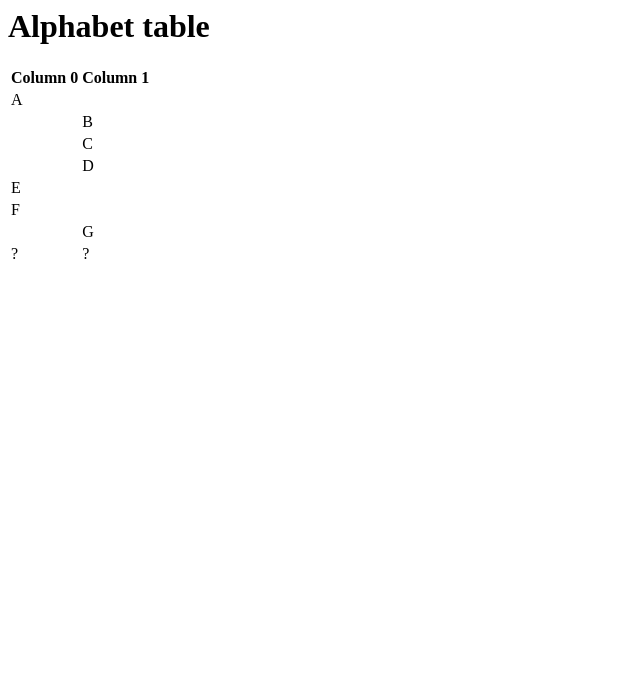
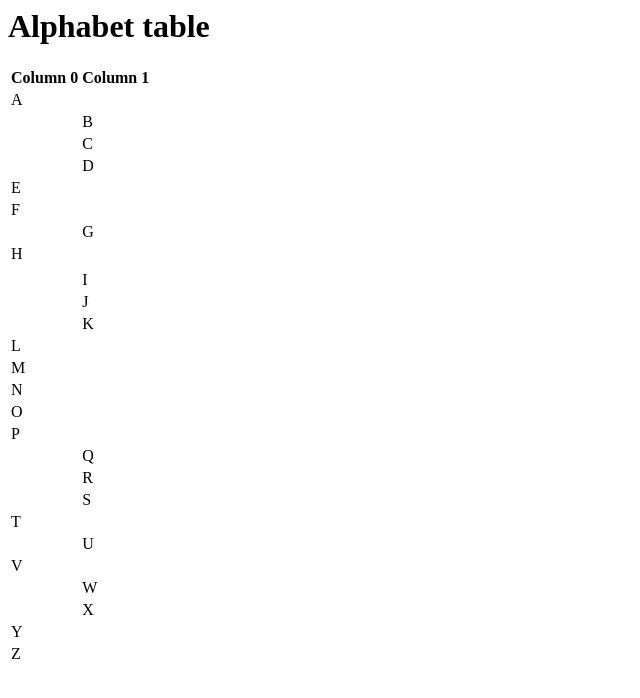
Before and after one commit to comp426-2022-spring/a00-poojha-p, a website: page index.html in a window 1280 px wide. Shown: the whole page, without its empty margins (0-640 px from the left). Drawn offline with Linux system fonts and the light colour scheme.

Commit message:
changed index.html and browser sync

```diff
--- a/index.html
+++ b/index.html
@@ -36,7 +36,64 @@
                         <td></td><td>G</td>
                     </tr>
                     <tr>
-                        <td>?</td><td>?</td>
+                        <td>H</td><td></td>
+                    </tr>
+                    <tr>
+                        <td></td><td></td>
+                    </tr>
+                    <tr>
+                        <td></td><td>I</td>
+                    </tr>
+                    <tr>
+                        <td></td><td>J</td>
+                    </tr>
+                    <tr>
+                        <td></td><td>K</td>
+                    </tr>
+                    <tr>
+                        <td>L</td><td></td>
+                    </tr>
+                    <tr>
+                        <td>M</td><td></td>
+                    </tr>
+                    <tr>
+                        <td>N</td><td></td>
+                    </tr>
+                    <tr>
+                        <td>O</td><td></td>
+                    </tr>
+                    <tr>
+                        <td>P</td><td></td>
+                    </tr>
+                    <tr>
+                        <td></td><td>Q</td>
+                    </tr>
+                    <tr>
+                        <td></td><td>R</td>
+                    </tr>
+                    <tr>
+                        <td></td><td>S</td>
+                    </tr>
+                    <tr>
+                        <td>T</td><td></td>
+                    </tr>
+                    <tr>
+                        <td></td><td>U</td>
+                    </tr>
+                    <tr>
+                        <td>V</td><td></td>
+                    </tr>
+                    <tr>
+                        <td></td><td>W</td>
+                    </tr>
+                    <tr>
+                        <td></td><td>X</td>
+                    </tr>
+                    <tr>
+                        <td>Y</td><td></td>
+                    </tr>
+                    <tr>
+                        <td>Z</td><td></td>
                     </tr>
                 </tbody>
             </table>
--- a/package.json
+++ b/package.json
@@ -15,5 +15,8 @@
   "bugs": {
     "url": "https://github.com/comp426-2022-spring/a00-poojha-p/issues"
   },
-  "homepage": "https://github.com/comp426-2022-spring/a00-poojha-p#readme"
+  "homepage": "https://github.com/comp426-2022-spring/a00-poojha-p#readme",
+  "dependencies": {
+    "browser-sync": "^2.27.7"
+  }
 }
```
Also changed, not shown: 1 other file.
